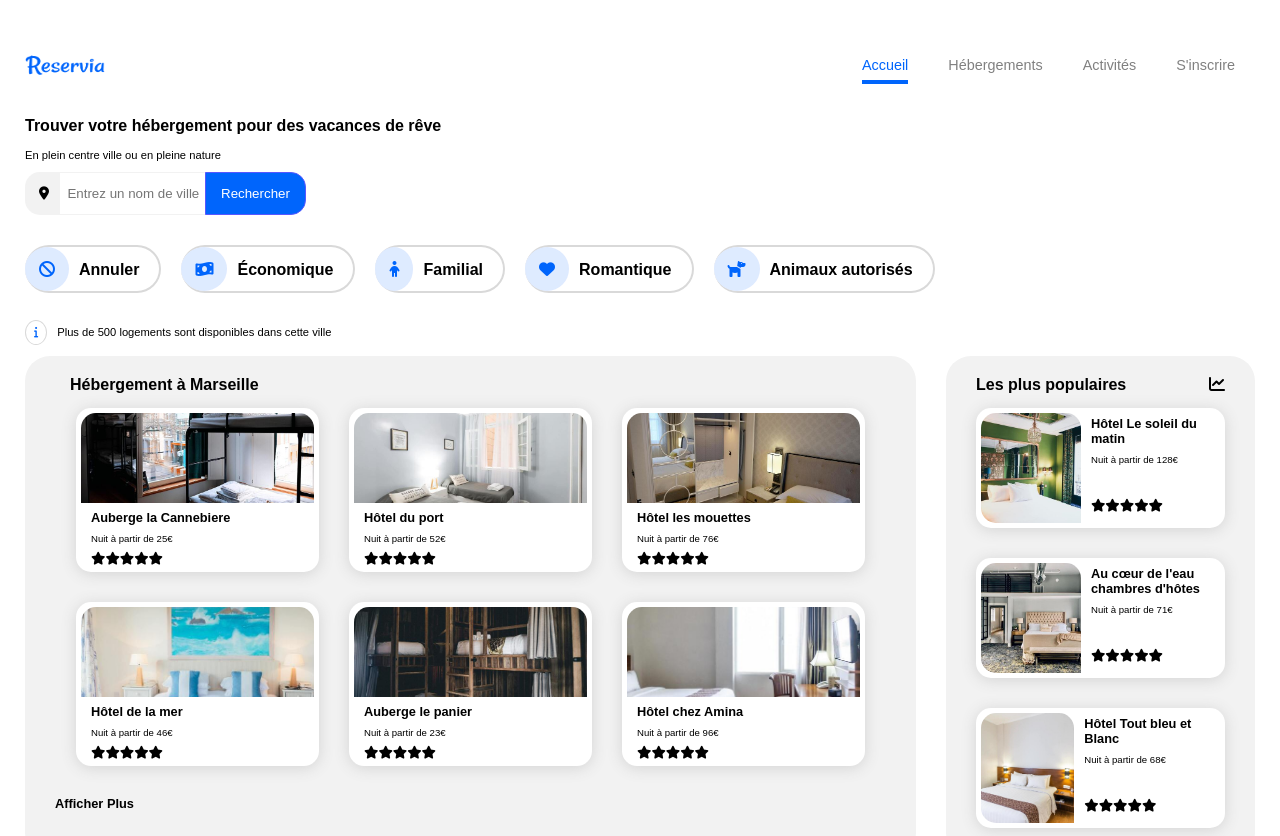
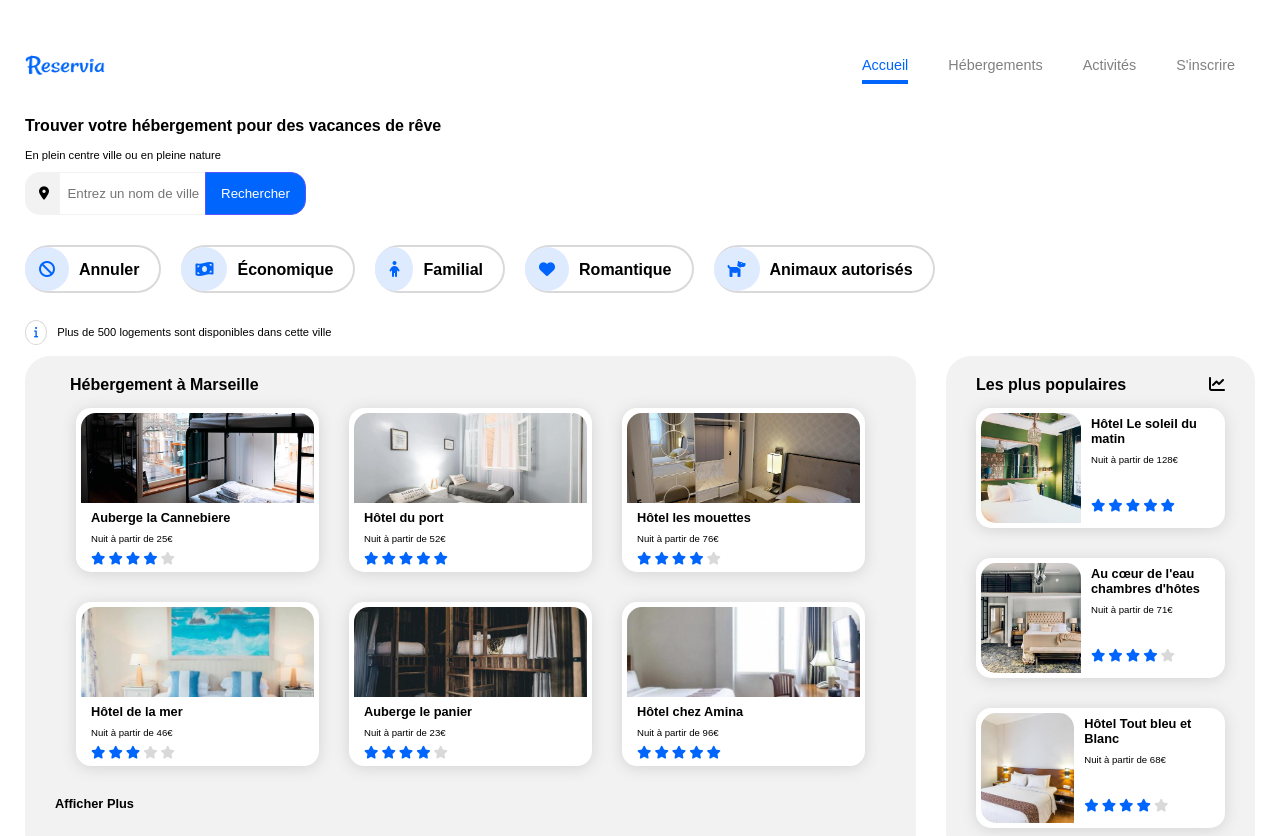
Before and after one commit to Marvinrn/reservia-react, a React (Create React App) app: page / in a window 1280 px wide. Shown: the top 836 px of the page. Built offline with nearby package versions, Linux system fonts and the light colour scheme.

Commit message:
mise à jour au niveau des notes des hotels
les hotels ont maintenant chacun leur note personnel de 0 à 5 etoiles

```diff
--- a/src/components/HomeAsideItem.js
+++ b/src/components/HomeAsideItem.js
@@ -1,18 +1,28 @@
 import '../styles/HomeAsideItem.css'
 
-function HomeAsideItem({ cover, name, price }) {
+function HomeAsideItem({ cover, name, price, grade }) {
+    const stars = []
+
+    for (let i = 0; i < grade; i++) {
+        stars.push(<Grades key={i} isActivated={true} />)
+    }
+
+    for (let i = grade; i < 5; i++) {
+        stars.push(<Grades key={i} isActivated={false} />)
+    }
+
+    function Grades(props) {
+        return <i className="fas fa-star gradingStarsIcon" data-active={props.isActivated} />
+    }
+
     return (
         <figure className="popularFigure">
             <img className="asideCover" src={cover} alt={name} />
             <figcaption>
                 <h3>{name}</h3>
                 <p>Nuit à partir de {price}€ </p>
-                <div>
-                    <i className="fas fa-star"></i>
-                    <i className="fas fa-star"></i>
-                    <i className="fas fa-star"></i>
-                    <i className="fas fa-star"></i>
-                    <i className="fas fa-star greystar"></i>
+                <div className="gradingStars">
+                    {stars}
                 </div>
             </figcaption>
         </figure>
--- a/src/components/HomeHostingItem.js
+++ b/src/components/HomeHostingItem.js
@@ -1,19 +1,31 @@
 import '../styles/HomeHostingItem.css'
 
-function HomeHostingItem({ cover, name, price }) {
+function HomeHostingItem({ cover, name, price, grade }) {
+    const stars = []
+
+    // Add the stars corresponding to the note
+    for (let i = 0; i < grade; i++) {
+        stars.push(<Grades key={i} isActivated={true} />)
+    }
+
+    // Add empty stars
+    for (let i = grade; i < 5; i++) {
+        stars.push(<Grades key={i} isActivated={false} />)
+    }
+
+    function Grades(props) {
+        return <i className="fas fa-star gradingStarsIcon" data-active={props.isActivated} />
+    }
+
     return (
         <figure className="hostingFigure">
             <img className="hotelCover" src={cover} alt={name} />
             <figcaption>
-            <h3>{name}</h3>
-            <p>Nuit à partir de {price}€ </p>
-            <div>
-                <i className="fas fa-star"></i>
-                <i className="fas fa-star"></i>
-                <i className="fas fa-star"></i>
-                <i className="fas fa-star"></i>
-                <i className="fas fa-star greystar"></i>
-            </div>
+                <h3>{name}</h3>
+                <p>Nuit à partir de {price}€ </p>
+                <div className="gradingStars">
+                    {stars}
+                </div>
             </figcaption>
         </figure>
     )
--- a/src/components/HostingAside.js
+++ b/src/components/HostingAside.js
@@ -21,7 +21,7 @@ function HostingAside() {
 
 
     const loadMore = () => {
-        setVisible (visible + 3)
+        setVisible(visible + 3)
     }
 
 
@@ -47,18 +47,20 @@ function HostingAside() {
                 <section className="sectionHosting" >
                     <h2>Hébergement à Marseille</h2>
                     <div className="imgHosting" >
-                        {items.slice(0, visible).map(({ id, cover, name, price }) => (
+                        {items.slice(0, visible).map(({ id, cover, name, price, grade }) => (
                             <div key={id}>
                                 <HomeHostingItem
                                     cover={cover}
                                     name={name}
                                     price={price}
+                                    grade={grade}
+
                                 />
                             </div>
                         ))}
                     </div>
-                    {visible < items.length &&(
-                    <h4 onClick={loadMore} > Afficher Plus </h4>
+                    {visible < items.length && (
+                        <h4 onClick={loadMore} > Afficher Plus </h4>
                     )}
                 </section>
 
@@ -69,12 +71,13 @@ function HostingAside() {
                         <i className="fas fa-chart-line"></i>
                     </div>
                     <div className="flexFigure">
-                        {asideList.map(({ id, cover, name, price }) => (
+                        {asideList.map(({ id, cover, name, price, grade }) => (
                             <div key={id}>
                                 <HomeAsideItem
                                     cover={cover}
                                     name={name}
                                     price={price}
+                                    grade={grade}
                                 />
                             </div>
                         ))}
--- a/src/datas/HostingAsideList.js
+++ b/src/datas/HostingAsideList.js
@@ -21,120 +21,108 @@ export const homeHostingList = [
         name: ' Auberge la Cannebiere',
         id: '1epk',
         category: 'économique',
-        gradeUp: 4,
-        gradeDown: 1,
+        grade: 4,
         cover: cannebiere,
         price: 25
     },
 
     {
-        name: 'Hôtel du port ' ,
+        name: 'Hôtel du port ',
         id: '2jryt',
         category: 'familial',
-        gradeUp: 5,
-        gradeDown: 0,
+        grade: 5,
         cover: duPort,
-        price:52
+        price: 52
     },
 
     {
-        name: 'Hôtel les mouettes' ,
+        name: 'Hôtel les mouettes',
         id: '3bre',
         category: 'romantique',
-        gradeUp: 4,
-        gradeDown: 1,
+        grade: 4,
         cover: lesMouettes,
-        price:76
+        price: 76
     },
 
     {
         name: 'Hôtel de la mer',
         id: '4fzg',
         category: 'animaux autorisés',
-        gradeUp: 3,
-        gradeDown: 2,
+        grade: 3,
         cover: deLaMer,
-        price:46
+        price: 46
     },
 
     {
         name: 'Auberge le panier',
         id: '5ht',
         category: 'économique',
-        gradeUp: 4,
-        gradeDown: 1,
+        grade: 4,
         cover: lePanier,
-        price:23
+        price: 23
     },
 
     {
         name: 'Hôtel chez Amina',
         id: '6gr',
         category: 'familial',
-        gradeUp: 5,
-        gradeDown: 0,
+        grade: 5,
         cover: chezAmina,
-        price:96
+        price: 96
     },
 
     {
         name: 'Hôtel Castagne',
         id: '7etf',
         category: 'économique',
-        gradeUp: 3,
-        gradeDown: 2,
+        grade: 3,
         cover: castagne,
-        price:38
+        price: 38
     },
 
     {
         name: 'Divine Hotel',
         id: '8zid',
         category: 'romantique',
-        gradeUp: 5,
-        gradeDown: 0,
+        grade: 5,
         cover: divineHotel,
-        price:133
+        price: 133
     },
 
     {
         name: 'Hôtel du Phare',
         id: '9sod',
         category: 'familial',
-        gradeUp: 4,
-        gradeDown: 1,
+        grade: 4,
         cover: duPhare,
-        price:77
+        price: 77
     },
 
     {
         name: 'Hôtel Cyan',
         id: '10uideh',
         category: 'romantique',
-        gradeUp: 4,
-        gradeDown: 1,
+        grade: 4,
         cover: hotelCyan,
-        price:88
+        price: 88
     },
 
     {
         name: 'Hôtel Di Prune',
         id: '11mdpa',
         category: 'animaux autorisés',
-        gradeUp: 3,
-        gradeDown: 2,
+        grade: 3,
         cover: diPrune,
-        price:92
+        price: 92
     },
 
     {
         name: 'Hôtel Noche',
         id: '12pdmv',
         category: 'romantique',
-        gradeUp: 4,
-        gradeDown: 1,
+        grade: 4,
         cover: noche,
-        price:112
+        price: 112
     },
 
 ]
@@ -144,17 +132,15 @@ export const asideList = [
         name: 'Hôtel Le soleil du matin',
         id: '6grt',
         category: 'romantique',
-        gradeUp: 5,
-        gradeDown: 0,
+        grade: 5,
         cover: soleilDuMatin,
-        price:128
+        price: 128
     },
     {
         name: "Au cœur de l'eau chambres d'hôtes",
         id: '7mse',
         category: 'romantique',
-        gradeUp: 4,
-        gradeDown: 1,
+        grade: 4,
         cover: coeurDeleau,
         price: 71
     },
@@ -163,9 +149,8 @@ export const asideList = [
         name: 'Hôtel Tout bleu et Blanc',
         id: '8vss',
         category: 'familial',
-        gradeUp: 4,
-        gradeDown: 1,
+        grade: 4,
         cover: bleuBlanc,
-        price:68
+        price: 68
     }
 ]
--- a/src/styles/HomeAsideItem.css
+++ b/src/styles/HomeAsideItem.css
@@ -33,6 +33,11 @@
 	margin: 0 30px 30px 30px;
 	box-shadow: 0px 2px 15px lightgrey;
 	display: flex;
+}
+
+.popular figure:hover
+{
+    transform: scale(1.10);
 }
 
 .popular figure img
--- a/src/styles/HomeHostingItem.css
+++ b/src/styles/HomeHostingItem.css
@@ -5,6 +5,11 @@
 	padding: 5px;
 	margin: 0 15px 30px 15px;
 	box-shadow: 0px 2px 15px lightgrey;
+}
+
+.hostingFigure:hover
+{
+    transform: scale(1.10);
 }
 
 .hotelCover
@@ -36,7 +41,19 @@
 
 }
 
-.hostingFigure figcaption i
+.gradingStars i
+{
+    padding-right: 3px;
+}
+
+.gradingStars i[data-active=true]
 {
     font-size: 0.8em;
+    color: #0065FC;
 }
+
+.gradingStars i[data-active=false]
+{
+    font-size: 0.8em;
+    color: #d9d9d9;
+}
```
